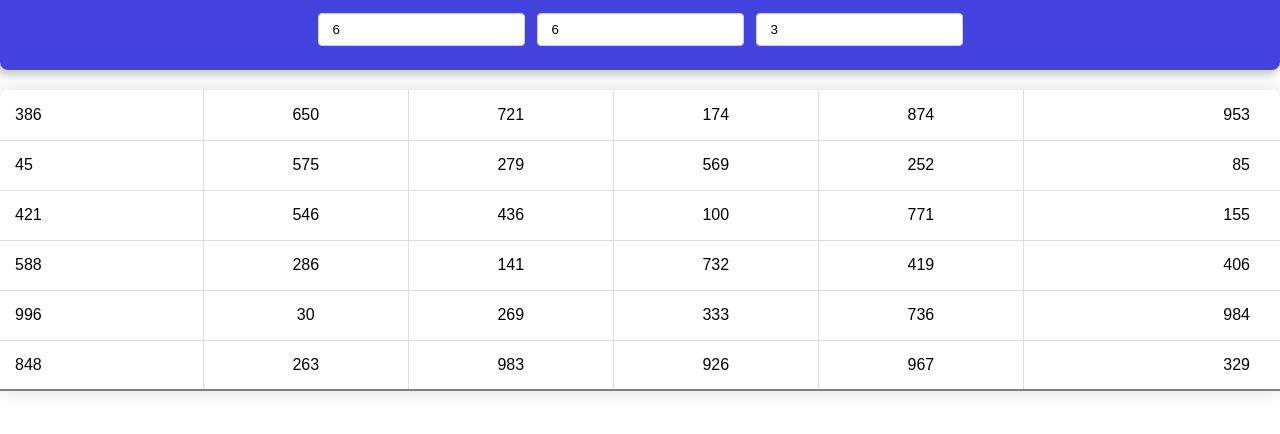
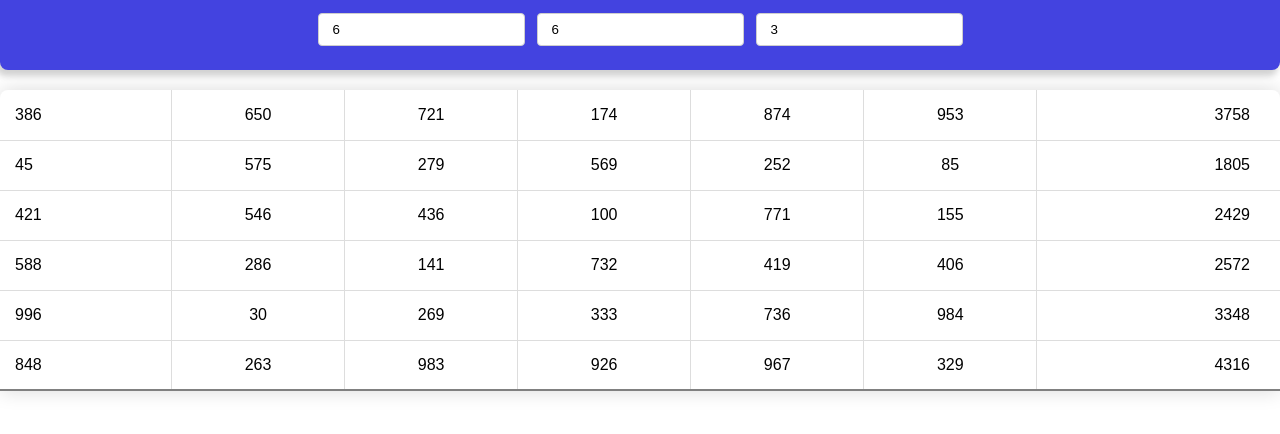
Before and after one commit to Oleksii-Martynenko-hub/memcrab-test, a React (Vite) app: page / in a window 1280 px wide. Shown: the top 434 px of the page. Built offline with nearby package versions, Linux system fonts and the light colour scheme.

Commit message:
Added sum column

```diff
--- a/src/app/table/table.tsx
+++ b/src/app/table/table.tsx
@@ -1,27 +1,26 @@
-import { useContext } from 'react';
-import { Row, RowsContext } from '../app';
+import { Row } from '../app';
 import styles from './table.module.scss';
 
 export interface TableProps {
   rows: Row[]
 }
 
-export function Table({rows}: TableProps) {
-  const { rowsAmount, setRowsAmount } = useContext(RowsContext)
+export function Table({ rows }: TableProps) {
 
   return (
     <div className={styles['container']}>
       <table id="randomDigits" className={styles.table}>
         <tbody>
-          {rows.map(({ id, cells }) => (
-            <tr key={id}>
+          {rows.map(({ id: rowId, cells }) => (
+            <tr key={rowId}>
               {cells.map(({ id: cellId, amount }) => (
-                <td key={cellId}>{amount}
+                <td key={cellId}>{amount}</td>
+              ))}
 
-                </td>
-              ))}
+              <td key={'sum' + rowId}>{cells.reduce((sum, { amount }) => sum + amount, 0)}</td>
             </tr>
-          ))}
+
+            ))}
         </tbody>
       </table>
     </div>
```
